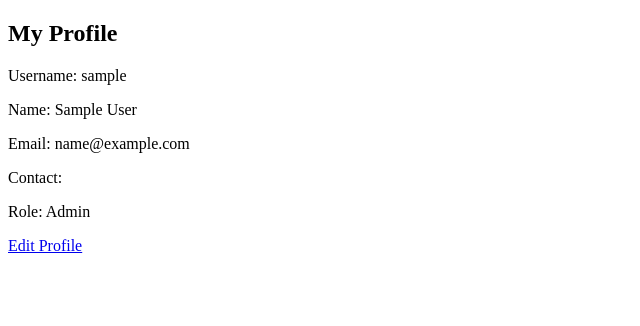
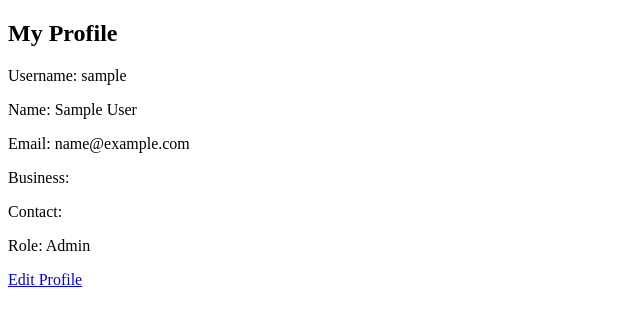
Before and after one commit to dmanguie/Orvanta-Manguilimotan-Danielle-G2, a Django app: page /profile/ in a window 1280 px wide. Shown: the part 29-355 px from the top of the page, without its empty margins (0-640 px from the left). Run offline with Django 5.2, Linux system fonts and the light colour scheme; the visitor is signed in with stand-in values (Sample User, id 1).

Commit message:
feat: add business name to user model and profile

```diff
--- a/accounts/admin.py
+++ b/accounts/admin.py
@@ -6,5 +6,5 @@ from .models import User
 @admin.register(User)
 class CustomUserAdmin(UserAdmin):
     fieldsets = UserAdmin.fieldsets + (
-        ('Extra', {'fields': ('role', 'contact_number', 'profile_photo')}),
+        ('Extra', {'fields': ('role', 'business_name', 'contact_number', 'profile_photo')}),
     )
--- a/accounts/forms.py
+++ b/accounts/forms.py
@@ -22,7 +22,7 @@ class RegisterForm(UserCreationForm):
 class ProfileForm(forms.ModelForm):
     class Meta:
         model = User
-        fields = ['first_name', 'last_name', 'email', 'contact_number', 'profile_photo']
+        fields = ['first_name', 'last_name', 'email', 'business_name', 'contact_number', 'profile_photo']
 
     def clean_email(self):
         email = self.cleaned_data['email'].lower()
--- a/accounts/models.py
+++ b/accounts/models.py
@@ -9,6 +9,7 @@ class User(AbstractUser):
 
     email = models.EmailField(unique=True)
     role = models.CharField(max_length=20, choices=ROLE_CHOICES, default=CUSTOMER)
+    business_name = models.CharField(max_length=150, blank=True)
     contact_number = models.CharField(max_length=20, blank=True)
     profile_photo = models.ImageField(upload_to='profiles/', blank=True, null=True)
 
--- a/templates/accounts/profile.html
+++ b/templates/accounts/profile.html
@@ -5,6 +5,7 @@
 <p>Username: {{ user.username }}</p>
 <p>Name: {{ user.get_full_name }}</p>
 <p>Email: {{ user.email }}</p>
+<p>Business: {{ user.business_name }}</p>
 <p>Contact: {{ user.contact_number }}</p>
 <p>Role: {{ user.get_role_display }}</p>
 <a href="{% url 'profile_edit' %}">Edit Profile</a>
```
Also changed, not shown: accounts/migrations/0002_user_business_name.py (added).
